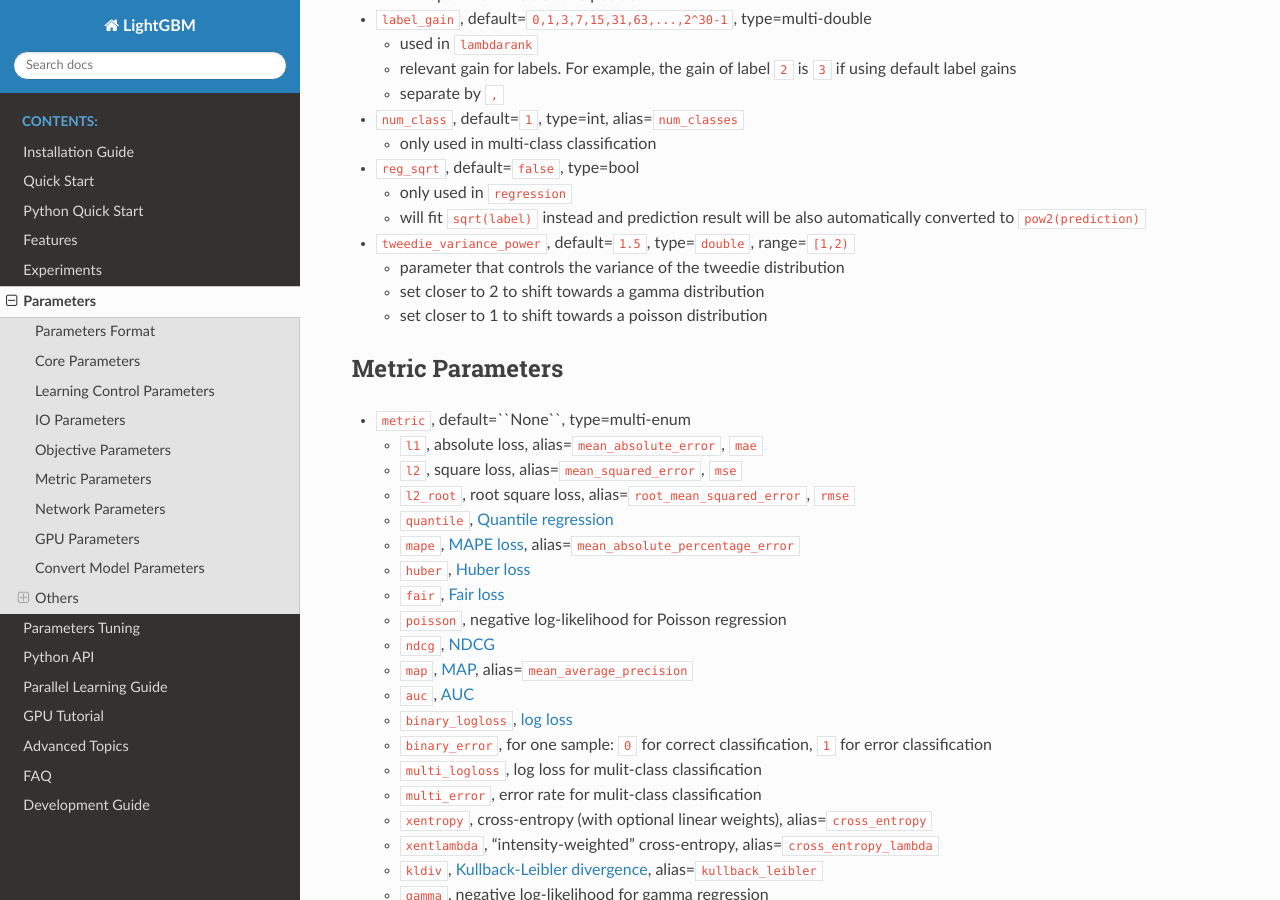
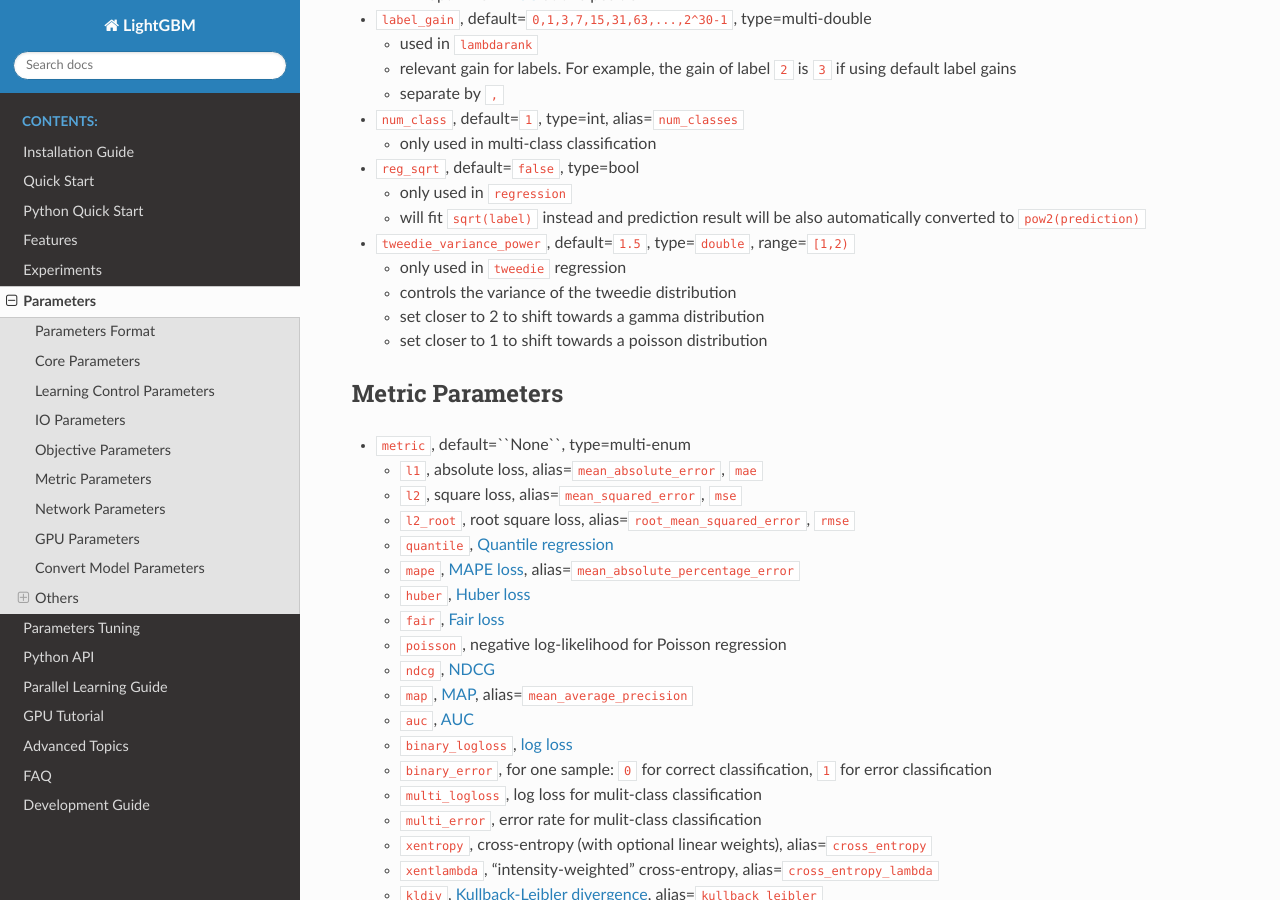
Before and after one commit to microsoft/LightGBM, a Sphinx documentation site: the page built from docs/Parameters.rst, in a window 1280 px wide and 900 px high, scrolled down 7588 px. Built offline with Sphinx 7.4.7 and the Read the Docs theme 2.0.0, drawn with Linux system fonts in a browser that asks for light colours.

Commit message:
fixed tweedie_variance_power description

```diff
--- a/docs/Parameters.rst
+++ b/docs/Parameters.rst
@@ -563,7 +563,9 @@ Objective Parameters
 
 -  ``tweedie_variance_power``, default=\ ``1.5``, type=\ ``double``, range=\ ``[1,2)``
 
-   - parameter that controls the variance of the tweedie distribution
+   - only used in ``tweedie`` regression
+
+   - controls the variance of the tweedie distribution
 
    - set closer to 2 to shift towards a gamma distribution
 
```
